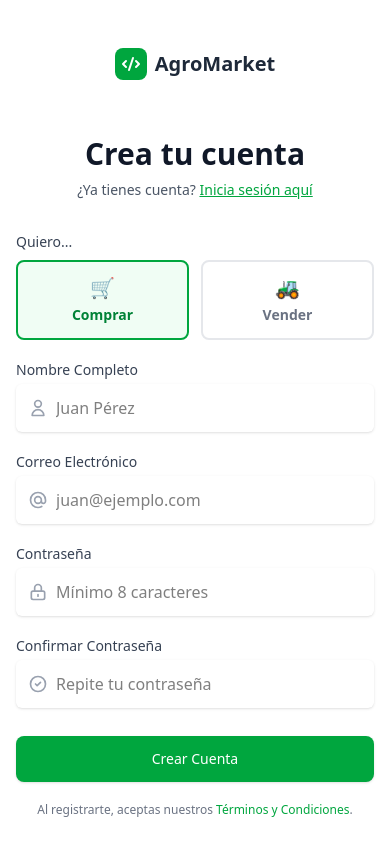
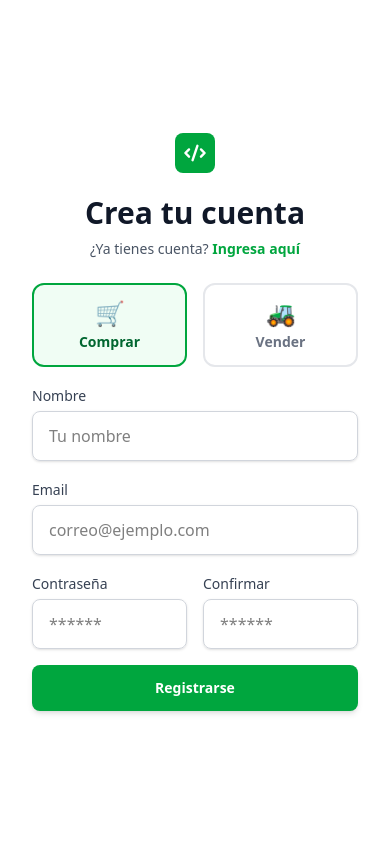
Before and after one commit to Ferjose007/agro-market-front, a Vue app: page /register in a window 390 px wide. Shown: the top 856 px of the page. Built offline with nearby package versions, Linux system fonts and the light colour scheme.

Commit message:
bug inicar sesion

```diff
--- a/src/main.js
+++ b/src/main.js
@@ -1,18 +1,38 @@
 import { createApp } from 'vue'
-import { createPinia } from 'pinia'
+import { createPinia } from 'pinia' // 1. IMPORTAR PINIA
 import './style.css'
 import App from './App.vue'
 import router from './router'
 import axios from 'axios'
 
+// --- CONFIGURACIÓN DE AXIOS (Mantener igual) ---
+axios.defaults.baseURL = 'http://127.0.0.1:8000/api';
+
+axios.interceptors.request.use(config => {
+    const token = localStorage.getItem('token');
+    if (token) {
+        config.headers.Authorization = `Bearer ${token}`;
+    }
+    return config;
+});
+
+axios.interceptors.response.use(
+    response => response,
+    error => {
+        if (error.response && error.response.status === 401) {
+            localStorage.removeItem('token');
+            localStorage.removeItem('user');
+            router.push('/login');
+        }
+        return Promise.reject(error);
+    }
+);
+// ----------------------------------------------
+
 const app = createApp(App)
 
+// 2. USAR PINIA (ANTES del router y del mount)
 app.use(createPinia())
+
 app.use(router)
-
-const token = localStorage.getItem('token');
-if (token) {
-    axios.defaults.headers.common['Authorization'] = `Bearer ${token}`;
-}
-
 app.mount('#app')
--- a/src/router/index.js
+++ b/src/router/index.js
@@ -17,13 +17,13 @@ const routes = [
 
     {
         path: '/dashboard',
-        component: Dashboard,
+        component: () => import('../views/Dashboard.vue'), // El Padre (Layout)
         meta: { requiresAuth: true },
         children: [
             {
-                path: 'Summary',
+                path: 'summary', // Se convierte en /dashboard/summary
                 name: 'DashboardSummary',
-                component: DashboardSummary,
+                component: () => import('../views/farmer/DashboardSummary.vue') // El contenido
             },
             {
                 path: 'my-farm',
--- a/src/stores/auth.js
+++ b/src/stores/auth.js
@@ -17,18 +17,16 @@ export const useAuthStore = defineStore('auth', {
             try {
                 const response = await axios.post('http://127.0.0.1:8000/api/login', { email, password });
 
-                // Guardar token
                 this.token = response.data.token;
                 this.user = response.data.user;
                 localStorage.setItem('token', this.token);
 
-                // Configurar axios para futuras peticiones
                 axios.defaults.headers.common['Authorization'] = `Bearer ${this.token}`;
 
-                return true; // Éxito
+                return true;
             } catch (error) {
                 console.error(error);
-                return false; // Falló
+                return false;
             }
         },
 
@@ -38,7 +36,6 @@ export const useAuthStore = defineStore('auth', {
             localStorage.removeItem('token');
             delete axios.defaults.headers.common['Authorization'];
 
-            // Redirigir al login (necesitamos importar router en el componente, no aquí directamente para evitar ciclos)
             window.location.href = '/login';
         }
     }
--- a/src/views/Login.vue
+++ b/src/views/Login.vue
@@ -4,33 +4,26 @@ import { useRouter } from 'vue-router';
 import axios from 'axios';
 
 const router = useRouter();
-
-const form = ref({
-  email: '',
-  password: ''
-});
-
+const form = ref({ email: '', password: '' });
 const isLoading = ref(false);
 const errorMessage = ref('');
 
 const handleLogin = async () => {
   isLoading.value = true;
   errorMessage.value = '';
+  try {
+    const response = await axios.post('/login', form.value);
 
-  try {
-    const response = await axios.post('http://127.0.0.1:8000/api/login', form.value);
-
-    localStorage.setItem('token', response.data.token);
+    localStorage.setItem('token', response.data.access_token);
+    localStorage.setItem('user', JSON.stringify(response.data.user));
 
     router.push('/dashboard/summary');
-
   } catch (error) {
-    if (error.response && error.response.status === 401) {
-      errorMessage.value = 'Credenciales incorrectas. Verifícalas e intenta de nuevo.';
+    if (error.response?.status === 401) {
+      errorMessage.value = 'Credenciales incorrectas.';
     } else {
-      errorMessage.value = 'Ocurrió un error. Inténtalo más tarde.';
+      errorMessage.value = 'Error de conexión.';
     }
-    console.error(error);
   } finally {
     isLoading.value = false;
   }
@@ -40,36 +33,34 @@ const handleLogin = async () => {
 <template>
   <div class="min-h-screen flex bg-white">
 
-    <div
-      class="flex-1 flex flex-col justify-center py-12 px-4 sm:px-6 lg:flex-none lg:px-20 xl:px-24 w-full lg:w-[500px] z-10">
-      <div class="mx-auto w-full max-w-sm lg:w-96">
+    <div class="w-full lg:w-1/2 flex items-center justify-center p-8 bg-white z-10">
 
-        <div class="text-center lg:text-left">
-          <router-link to="/" class="inline-flex items-center gap-2 mb-8 group">
-            <div class="bg-green-600 p-1.5 rounded-lg text-white group-hover:bg-green-700 transition">
-              <svg class="w-5 h-5" fill="currentColor" viewBox="0 0 20 20">
+      <div class="w-full max-w-md space-y-8">
+
+        <div class="text-center">
+          <router-link to="/" class="inline-flex items-center gap-2 group">
+            <div class="bg-green-600 p-2 rounded-lg text-white group-hover:bg-green-700 transition">
+              <svg class="w-6 h-6" fill="currentColor" viewBox="0 0 20 20">
                 <path fill-rule="evenodd"
                   d="M12.316 3.051a1 1 0 01.633 1.265l-4 12a1 1 0 11-1.898-.632l4-12a1 1 0 011.265-.633zM5.707 6.293a1 1 0 010 1.414L3.414 10l2.293 2.293a1 1 0 11-1.414 1.414l-3-3a1 1 0 010-1.414l3-3a1 1 0 011.414 0zm8.586 0a1 1 0 011.414 0l3 3a1 1 0 010 1.414l-3 3a1 1 0 11-1.414-1.414L16.586 10l-2.293-2.293a1 1 0 010-1.414z"
                   clip-rule="evenodd" />
               </svg>
             </div>
-            <span class="text-xl font-bold text-gray-800">AgroMarket</span>
           </router-link>
-          <h2 class="mt-6 text-3xl font-extrabold text-gray-900">Bienvenido de nuevo</h2>
+          <h2 class="mt-4 text-3xl font-extrabold text-gray-900">¡Hola de nuevo!</h2>
           <p class="mt-2 text-sm text-gray-600">
-            ¿No tienes cuenta?
-            <router-link to="/register" class="font-medium text-green-600 hover:text-green-500 underline">
-              Regístrate gratis
+            Bienvenido a AgroMarket.
+            <router-link to="/register" class="font-medium text-green-600 hover:text-green-500 hover:underline">
+              Crear cuenta nueva
             </router-link>
           </p>
         </div>
 
-        <div class="mt-8">
-          <form @submit.prevent="handleLogin" class="space-y-6">
-
+        <form class="mt-8 space-y-6" @submit.prevent="handleLogin">
+          <div class="rounded-md shadow-sm space-y-4">
             <div>
-              <label for="email" class="block text-sm font-medium text-gray-700">Correo Electrónico</label>
-              <div class="mt-1 relative rounded-md shadow-sm">
+              <label for="email" class="sr-only">Correo</label>
+              <div class="relative">
                 <div class="absolute inset-y-0 left-0 pl-3 flex items-center pointer-events-none">
                   <svg class="h-5 w-5 text-gray-400" fill="none" viewBox="0 0 24 24" stroke="currentColor">
                     <path stroke-linecap="round" stroke-linejoin="round" stroke-width="2"
@@ -77,14 +68,13 @@ const handleLogin = async () => {
                   </svg>
                 </div>
                 <input v-model="form.email" id="email" type="email" required
-                  class="focus:ring-green-500 focus:border-green-500 block w-full pl-10 sm:text-sm border-gray-300 rounded-lg py-3"
-                  placeholder="agricultor@ejemplo.com">
+                  class="appearance-none rounded-lg relative block w-full px-3 py-3 pl-10 border border-gray-300 placeholder-gray-500 text-gray-900 focus:outline-none focus:ring-green-500 focus:border-green-500 focus:z-10 sm:text-sm"
+                  placeholder="Correo electrónico">
               </div>
             </div>
-
             <div>
-              <label for="password" class="block text-sm font-medium text-gray-700">Contraseña</label>
-              <div class="mt-1 relative rounded-md shadow-sm">
+              <label for="password" class="sr-only">Contraseña</label>
+              <div class="relative">
                 <div class="absolute inset-y-0 left-0 pl-3 flex items-center pointer-events-none">
                   <svg class="h-5 w-5 text-gray-400" fill="none" viewBox="0 0 24 24" stroke="currentColor">
                     <path stroke-linecap="round" stroke-linejoin="round" stroke-width="2"
@@ -92,44 +82,42 @@ const handleLogin = async () => {
                   </svg>
                 </div>
                 <input v-model="form.password" id="password" type="password" required
-                  class="focus:ring-green-500 focus:border-green-500 block w-full pl-10 sm:text-sm border-gray-300 rounded-lg py-3"
-                  placeholder="••••••••">
+                  class="appearance-none rounded-lg relative block w-full px-3 py-3 pl-10 border border-gray-300 placeholder-gray-500 text-gray-900 focus:outline-none focus:ring-green-500 focus:border-green-500 focus:z-10 sm:text-sm"
+                  placeholder="Contraseña">
+              </div>
             </div>
           </div>
 
-            <div v-if="errorMessage" class="bg-red-50 text-red-700 p-3 rounded-md text-sm flex items-center gap-2">
-              <svg class="h-5 w-5" fill="none" viewBox="0 0 24 24" stroke="currentColor">
-                <path stroke-linecap="round" stroke-linejoin="round" stroke-width="2"
-                  d="M12 8v4m0 4h.01M21 12a9 9 0 11-18 0 9 9 0 0118 0z" />
-              </svg>
+          <div v-if="errorMessage" class="bg-red-50 text-red-700 p-3 rounded text-sm text-center">
             {{ errorMessage }}
           </div>
 
           <div>
             <button type="submit" :disabled="isLoading"
-                class="w-full flex justify-center py-3 px-4 border border-transparent rounded-lg shadow-sm text-sm font-medium text-white bg-green-600 hover:bg-green-700 focus:outline-none focus:ring-2 focus:ring-offset-2 focus:ring-green-500 transition-all disabled:opacity-70">
-                <span v-if="isLoading"
-                  class="animate-spin h-5 w-5 border-2 border-white border-t-transparent rounded-full mr-2"></span>
-                {{ isLoading ? 'Ingresando...' : 'Iniciar Sesión' }}
+              class="group relative w-full flex justify-center py-3 px-4 border border-transparent text-sm font-medium rounded-lg text-white bg-green-600 hover:bg-green-700 focus:outline-none focus:ring-2 focus:ring-offset-2 focus:ring-green-500 disabled:opacity-70 transition-all">
+              <span v-if="isLoading" class="absolute left-0 inset-y-0 flex items-center pl-3">
+                <svg class="animate-spin h-5 w-5 text-green-200" xmlns="http://www.w3.org/2000/svg" fill="none"
+                  viewBox="0 0 24 24">
+                  <circle class="opacity-25" cx="12" cy="12" r="10" stroke="currentColor" stroke-width="4"></circle>
+                  <path class="opacity-75" fill="currentColor"
+                    d="M4 12a8 8 0 018-8V0C5.373 0 0 5.373 0 12h4zm2 5.291A7.962 7.962 0 014 12H0c0 3.042 1.135 5.824 3 7.938l3-2.647z">
+                  </path>
+                </svg>
+              </span>
+              {{ isLoading ? 'Iniciando...' : 'Iniciar Sesión' }}
             </button>
           </div>
         </form>
       </div>
     </div>
-    </div>
 
-    <div class="hidden lg:block relative w-0 flex-1">
+    <div class="hidden lg:block lg:w-1/2 relative">
       <img class="absolute inset-0 h-full w-full object-cover"
-        src="https://images.unsplash.com/photo-1625246333195-78d9c38ad449?q=80&w=2070&auto=format&fit=crop"
-        alt="Campo de cultivo">
-      <div class="absolute inset-0 bg-green-900 bg-opacity-30 mix-blend-multiply"></div>
+        src="https://images.unsplash.com/photo-1625246333195-78d9c38ad449?q=80&w=2070" alt="Campo">
+      <div class="absolute inset-0 bg-green-900/30 mix-blend-multiply"></div>
       <div class="absolute bottom-0 left-0 p-12 text-white">
-        <blockquote class="text-2xl font-bold">
-          "La agricultura es el arte más noble, fuerte y saludable."
-        </blockquote>
-        <p class="mt-2 text-green-100 font-medium">— Conectando el campo con la ciudad.</p>
+        <blockquote class="text-3xl font-bold font-serif">"Cultivando futuro."</blockquote>
       </div>
     </div>
-
   </div>
 </template>
--- a/src/views/Register.vue
+++ b/src/views/Register.vue
@@ -4,38 +4,22 @@ import { useRouter } from 'vue-router';
 import axios from 'axios';
 
 const router = useRouter();
-
-const form = ref({
-  name: '',
-  email: '',
-  password: '',
-  password_confirmation: '',
-  role: 'buyer'
-});
-
+const form = ref({ name: '', email: '', password: '', password_confirmation: '', role: 'buyer' });
 const isLoading = ref(false);
 const errors = ref({});
 
 const handleRegister = async () => {
   isLoading.value = true;
   errors.value = {};
-
   try {
     const response = await axios.post('http://127.0.0.1:8000/api/register', form.value);
     localStorage.setItem('token', response.data.access_token);
+    localStorage.setItem('user', JSON.stringify(response.data.user));
 
-    if (form.value.role === 'farmer') {
-      router.push('/dashboard/summary');
-    } else {
-      router.push('/');
-    }
-
+    if (form.value.role === 'farmer') router.push('/dashboard/summary');
+    else router.push('/');
   } catch (error) {
-    if (error.response && error.response.status === 422) {
-      errors.value = error.response.data.errors;
-    } else {
-      alert('Ocurrió un error inesperado.');
-    }
+    if (error.response?.status === 422) errors.value = error.response.data.errors;
   } finally {
     isLoading.value = false;
   }
@@ -45,150 +29,88 @@ const handleRegister = async () => {
 <template>
   <div class="min-h-screen flex bg-white">
 
-    <div
-      class="flex-1 flex flex-col justify-center py-12 px-4 sm:px-6 lg:flex-none lg:px-20 xl:px-24 w-full lg:w-[500px] z-10">
-      <div class="mx-auto w-full max-w-sm lg:w-96">
+    <div class="w-full lg:w-1/2 flex items-center justify-center p-8 bg-white overflow-y-auto">
+      <div class="w-full max-w-md space-y-6">
 
-        <div class="text-center lg:text-left">
-          <router-link to="/" class="inline-flex items-center gap-2 mb-8 group">
-            <div class="bg-green-600 p-1.5 rounded-lg text-white group-hover:bg-green-700 transition">
-              <svg class="w-5 h-5" fill="currentColor" viewBox="0 0 20 20">
+        <div class="text-center">
+          <router-link to="/" class="inline-flex items-center gap-2 group">
+            <div class="bg-green-600 p-2 rounded-lg text-white group-hover:bg-green-700 transition">
+              <svg class="w-6 h-6" fill="currentColor" viewBox="0 0 20 20">
                 <path fill-rule="evenodd"
                   d="M12.316 3.051a1 1 0 01.633 1.265l-4 12a1 1 0 11-1.898-.632l4-12a1 1 0 011.265-.633zM5.707 6.293a1 1 0 010 1.414L3.414 10l2.293 2.293a1 1 0 11-1.414 1.414l-3-3a1 1 0 010-1.414l3-3a1 1 0 011.414 0zm8.586 0a1 1 0 011.414 0l3 3a1 1 0 010 1.414l-3 3a1 1 0 11-1.414-1.414L16.586 10l-2.293-2.293a1 1 0 010-1.414z"
                   clip-rule="evenodd" />
               </svg>
             </div>
-            <span class="text-xl font-bold text-gray-800">AgroMarket</span>
           </router-link>
-
-          <h2 class="mt-6 text-3xl font-extrabold text-gray-900">Crea tu cuenta</h2>
+          <h2 class="mt-4 text-3xl font-extrabold text-gray-900">Crea tu cuenta</h2>
           <p class="mt-2 text-sm text-gray-600">
-            ¿Ya tienes cuenta?
-            <router-link to="/login" class="font-medium text-green-600 hover:text-green-500 underline">
-              Inicia sesión aquí
-            </router-link>
+            ¿Ya tienes cuenta? <router-link to="/login" class="text-green-600 font-bold hover:underline">Ingresa
+              aquí</router-link>
           </p>
         </div>
 
-        <div class="mt-8">
-          <form @submit.prevent="handleRegister" class="space-y-5">
+        <form class="space-y-4" @submit.prevent="handleRegister">
 
-            <div>
-              <label class="block text-sm font-medium text-gray-700 mb-2">Quiero...</label>
-              <div class="grid grid-cols-2 gap-3">
+          <div class="grid grid-cols-2 gap-4">
             <label class="cursor-pointer relative">
               <input type="radio" v-model="form.role" value="buyer" class="sr-only peer">
               <div
-                    class="p-3 rounded-lg border-2 transition-all text-center hover:bg-gray-50 peer-checked:border-green-600 peer-checked:bg-green-50 peer-checked:text-green-700 border-gray-200 text-gray-500">
-                    <span class="text-xl block">🛒</span>
-                    <span class="font-bold text-sm">Comprar</span>
+                class="p-3 rounded-xl border-2 transition text-center hover:bg-gray-50 peer-checked:border-green-600 peer-checked:bg-green-50 peer-checked:text-green-800 border-gray-200 text-gray-500">
+                <span class="text-2xl block">🛒</span><span class="font-bold text-sm">Comprar</span>
               </div>
             </label>
             <label class="cursor-pointer relative">
               <input type="radio" v-model="form.role" value="farmer" class="sr-only peer">
               <div
-                    class="p-3 rounded-lg border-2 transition-all text-center hover:bg-gray-50 peer-checked:border-green-600 peer-checked:bg-green-50 peer-checked:text-green-700 border-gray-200 text-gray-500">
-                    <span class="text-xl block">🚜</span>
-                    <span class="font-bold text-sm">Vender</span>
+                class="p-3 rounded-xl border-2 transition text-center hover:bg-gray-50 peer-checked:border-green-600 peer-checked:bg-green-50 peer-checked:text-green-800 border-gray-200 text-gray-500">
+                <span class="text-2xl block">🚜</span><span class="font-bold text-sm">Vender</span>
               </div>
             </label>
           </div>
-            </div>
 
           <div>
-              <label class="block text-sm font-medium text-gray-700">Nombre Completo</label>
-              <div class="mt-1 relative rounded-md shadow-sm">
-                <div class="absolute inset-y-0 left-0 pl-3 flex items-center pointer-events-none">
-                  <svg class="h-5 w-5 text-gray-400" fill="none" viewBox="0 0 24 24" stroke="currentColor">
-                    <path stroke-linecap="round" stroke-linejoin="round" stroke-width="2"
-                      d="M16 7a4 4 0 11-8 0 4 4 0 018 0zM12 14a7 7 0 00-7 7h14a7 7 0 00-7-7z" />
-                  </svg>
+            <label class="text-sm font-medium text-gray-700">Nombre</label>
+            <input v-model="form.name" type="text" required
+              class="mt-1 block w-full rounded-lg border-gray-300 shadow-sm focus:border-green-500 focus:ring-green-500 py-3 px-4 border"
+              placeholder="Tu nombre">
           </div>
-                <input v-model="form.name" type="text" required
-                  class="focus:ring-green-500 focus:border-green-500 block w-full pl-10 sm:text-sm border-gray-300 rounded-lg py-3"
-                  placeholder="Juan Pérez">
+          <div>
+            <label class="text-sm font-medium text-gray-700">Email</label>
+            <input v-model="form.email" type="email" required
+              class="mt-1 block w-full rounded-lg border-gray-300 shadow-sm focus:border-green-500 focus:ring-green-500 py-3 px-4 border"
+              placeholder="correo@ejemplo.com">
+            <p v-if="errors.email" class="text-red-600 text-xs mt-1">{{ errors.email[0] }}</p>
+          </div>
+          <div class="grid grid-cols-2 gap-4">
+            <div>
+              <label class="text-sm font-medium text-gray-700">Contraseña</label>
+              <input v-model="form.password" type="password" required
+                class="mt-1 block w-full rounded-lg border-gray-300 shadow-sm focus:border-green-500 focus:ring-green-500 py-3 px-4 border"
+                placeholder="******">
+            </div>
+            <div>
+              <label class="text-sm font-medium text-gray-700">Confirmar</label>
+              <input v-model="form.password_confirmation" type="password" required
+                class="mt-1 block w-full rounded-lg border-gray-300 shadow-sm focus:border-green-500 focus:ring-green-500 py-3 px-4 border"
+                placeholder="******">
             </div>
           </div>
 
-            <div>
-              <label class="block text-sm font-medium text-gray-700">Correo Electrónico</label>
-              <div class="mt-1 relative rounded-md shadow-sm">
-                <div class="absolute inset-y-0 left-0 pl-3 flex items-center pointer-events-none">
-                  <svg class="h-5 w-5 text-gray-400" fill="none" viewBox="0 0 24 24" stroke="currentColor">
-                    <path stroke-linecap="round" stroke-linejoin="round" stroke-width="2"
-                      d="M16 12a4 4 0 10-8 0 4 4 0 008 0zm0 0v1.5a2.5 2.5 0 005 0V12a9 9 0 10-9 9m4.5-1.206a8.959 8.959 0 01-4.5 1.207" />
-                  </svg>
+          <button type="submit" :disabled="isLoading"
+            class="w-full flex justify-center py-3 px-4 border border-transparent rounded-lg shadow-md text-sm font-bold text-white bg-green-600 hover:bg-green-700 transition disabled:opacity-70">
+            {{ isLoading ? 'Creando...' : 'Registrarse' }}
+          </button>
+        </form>
       </div>
-                <input v-model="form.email" type="email" required
-                  class="focus:ring-green-500 focus:border-green-500 block w-full pl-10 sm:text-sm border-gray-300 rounded-lg py-3"
-                  placeholder="juan@ejemplo.com">
-              </div>
-              <p v-if="errors.email" class="text-red-600 text-xs mt-1">{{ errors.email[0] }}</p>
     </div>
 
-            <div class="grid grid-cols-1 gap-5">
-              <div>
-                <label class="block text-sm font-medium text-gray-700">Contraseña</label>
-                <div class="mt-1 relative rounded-md shadow-sm">
-                  <div class="absolute inset-y-0 left-0 pl-3 flex items-center pointer-events-none">
-                    <svg class="h-5 w-5 text-gray-400" fill="none" viewBox="0 0 24 24" stroke="currentColor">
-                      <path stroke-linecap="round" stroke-linejoin="round" stroke-width="2"
-                        d="M12 15v2m-6 4h12a2 2 0 002-2v-6a2 2 0 00-2-2H6a2 2 0 00-2 2v6a2 2 0 002 2zm10-10V7a4 4 0 00-8 0v4h8z" />
-                    </svg>
-                  </div>
-                  <input v-model="form.password" type="password" required
-                    class="focus:ring-green-500 focus:border-green-500 block w-full pl-10 sm:text-sm border-gray-300 rounded-lg py-3"
-                    placeholder="Mínimo 8 caracteres">
-                </div>
-                <p v-if="errors.password" class="text-red-600 text-xs mt-1">{{ errors.password[0] }}</p>
-              </div>
-
-              <div>
-                <label class="block text-sm font-medium text-gray-700">Confirmar Contraseña</label>
-                <div class="mt-1 relative rounded-md shadow-sm">
-                  <div class="absolute inset-y-0 left-0 pl-3 flex items-center pointer-events-none">
-                    <svg class="h-5 w-5 text-gray-400" fill="none" viewBox="0 0 24 24" stroke="currentColor">
-                      <path stroke-linecap="round" stroke-linejoin="round" stroke-width="2"
-                        d="M9 12l2 2 4-4m6 2a9 9 0 11-18 0 9 9 0 0118 0z" />
-                    </svg>
-                  </div>
-                  <input v-model="form.password_confirmation" type="password" required
-                    class="focus:ring-green-500 focus:border-green-500 block w-full pl-10 sm:text-sm border-gray-300 rounded-lg py-3"
-                    placeholder="Repite tu contraseña">
+    <div class="hidden lg:block lg:w-1/2 relative">
+      <img class="absolute inset-0 h-full w-full object-cover"
+        src="https://images.unsplash.com/photo-1500937386664-56d1dfef3854?q=80&w=2070" alt="Trigo">
+      <div class="absolute inset-0 bg-green-900/30 mix-blend-multiply"></div>
+      <div class="absolute bottom-0 left-0 p-12 text-white">
+        <blockquote class="text-3xl font-bold font-serif">"El campo a tu alcance."</blockquote>
       </div>
     </div>
   </div>
-
-            <div class="pt-2">
-              <button type="submit" :disabled="isLoading"
-                class="w-full flex justify-center py-3 px-4 border border-transparent rounded-lg shadow-sm text-sm font-medium text-white bg-green-600 hover:bg-green-700 focus:outline-none focus:ring-2 focus:ring-offset-2 focus:ring-green-500 transition-all disabled:opacity-70">
-                <span v-if="isLoading"
-                  class="animate-spin h-5 w-5 border-2 border-white border-t-transparent rounded-full mr-2"></span>
-                {{ isLoading ? 'Registrando...' : 'Crear Cuenta' }}
-              </button>
-            </div>
-
-            <p class="text-xs text-gray-500 text-center mt-4">
-              Al registrarte, aceptas nuestros <a href="#" class="text-green-600 hover:underline">Términos y
-                Condiciones</a>.
-            </p>
-          </form>
-        </div>
-      </div>
-    </div>
-
-    <div class="hidden lg:block relative w-0 flex-1">
-      <img class="absolute inset-0 h-full w-full object-cover"
-        src="https://images.unsplash.com/photo-1595113316349-9fa4eb24f884?q=80&w=2072&auto=format&fit=crop"
-        alt="Agricultura">
-      <div class="absolute inset-0 bg-green-900 bg-opacity-40 mix-blend-multiply"></div>
-      <div class="absolute bottom-0 left-0 p-12 text-white">
-        <blockquote class="text-2xl font-bold">
-          "El futuro de la agricultura está en tus manos."
-        </blockquote>
-        <p class="mt-2 text-green-100 font-medium">— Empieza a vender hoy mismo.</p>
-      </div>
-    </div>
-
-  </div>
 </template>
```
Lines whose indentation alone changed are shown as unchanged.
